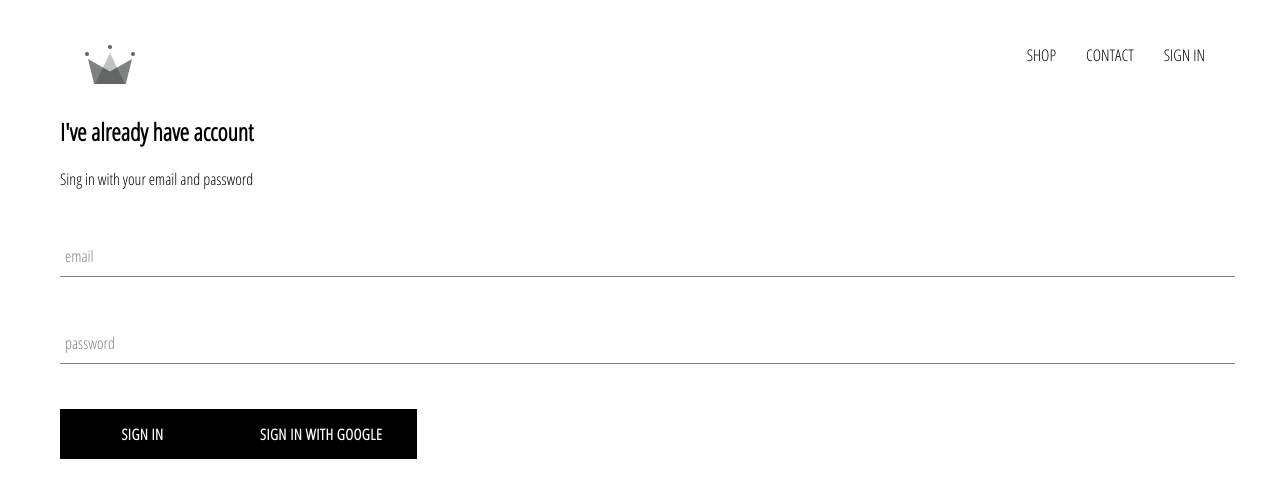
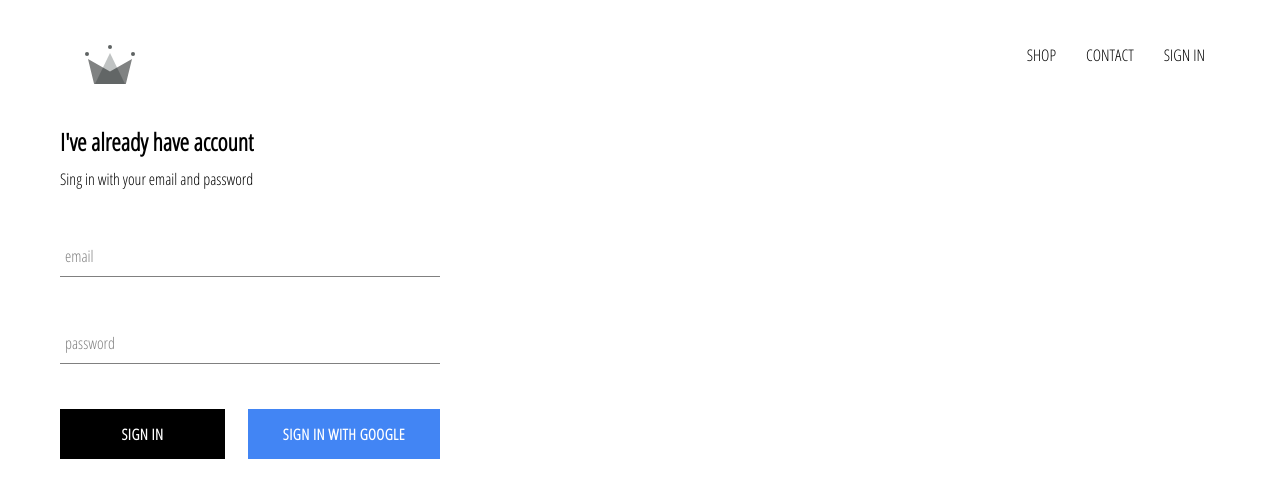
Before and after one commit to adriankonopko/crown-clothing, a React (Create React App) app: page /signin in a window 1280 px wide. Shown: the top 498 px of the page. Built offline with nearby package versions, Linux system fonts and the light colour scheme; no server answers.

Commit message:
add google sign in and sing out with styling

```diff
--- a/src/App.css
+++ b/src/App.css
@@ -7,3 +7,7 @@
     text-decoration: none;
     color: black;
 }
+
+* {
+    box-sizing: border-box;
+}
--- a/src/App.js
+++ b/src/App.js
@@ -1,5 +1,7 @@
 import React from 'react'
 import { Route, Switch } from 'react-router-dom';
+import { auth } from './firebase/firebase.util';
+
 import './App.css';
 import HomePage from './pages/homepage/homepage.component';
 import ShopPage from './pages/shop/shop.component';
@@ -7,17 +9,43 @@
 import SignInAndSignUp from './pages/sign-in-and-sign-up/sign-in-and-sign-up.component';
 
 
-function App() {
+class App extends React.Component {
+    constructor() {
+        super();
+
+        this.state = {
+            currentUser: null
+        }
+    }
+
+    unsubscribeFromAuth = null;
+
+    componentDidMount() {
+        this.unsubscribeFromAuth = auth.onAuthStateChanged(user => {
+            this.setState({ currentUser: user });
+
+            console.log(user);
+        })
+
+    }
+
+    componentWillUnmount() {
+        this.unsubscribeFromAuth();
+    }
+
+    render() {
         return (
             <div>
-        <Header/>
+                <Header currentUser={ this.state.currentUser } />
                 <Switch>
-          <Route exact path='/' component={HomePage} />
-          <Route path='/shop' component={ShopPage} />
-          <Route path='/signin' component={SignInAndSignUp} />
+                    <Route exact path = '/' component = { HomePage } />
+                    <Route path = '/shop' component = { ShopPage } />
+                    <Route path = '/signin' component = { SignInAndSignUp }/>
                 </Switch>
             </div>
         );
     }
 
+}
+
 export default App;
--- a/src/components/custom-button/custom-button.component.jsx
+++ b/src/components/custom-button/custom-button.component.jsx
@@ -2,9 +2,10 @@
 
 import './custom-button.styles.scss'
 
-const CustomButton = ({ children, ...otherButtonProps }) => (
+const CustomButton = ({ children, isGoogleSignIn, ...otherButtonProps }) => (
 
-    <button className='custom-button' {...otherButtonProps}>
+    <button
+        className={`${isGoogleSignIn ? 'google-sign-in' : ''} custom-button`} {...otherButtonProps}>
         {children}
     </button>
 
--- a/src/components/custom-button/custom-button.styles.scss
+++ b/src/components/custom-button/custom-button.styles.scss
@@ -13,10 +13,17 @@
     font-weight: bolder;
     border: none;
     cursor: pointer;
-
     &:hover {
         background-color: white;
         color: black;
         border: 1px solid black;
     }
+    &.google-sign-in {
+        background-color: #4285f4;
+        color: white;
+        &:hover {
+            background-color: #357ae8;
+            border: none;
         }
+    }
+}
--- a/src/components/header/header.component.jsx
+++ b/src/components/header/header.component.jsx
@@ -1,11 +1,12 @@
 import React from 'react';
 import { Link } from 'react-router-dom';
+import { auth } from '../../firebase/firebase.util';
 
 import { ReactComponent as Logo } from '../../assets/crown.svg';
 
 import './header.styles.scss';
 
-const Header = () => (
+const Header = ({ currentUser }) => (
     <div className='header'>
         <Link className='logo-container' to='/'>
             <Logo className='logo' />
@@ -13,7 +14,12 @@
         <div className='options'>
             <Link className='option' to='/shop'>SHOP</Link>
             <Link className='option' to='/contact'>CONTACT</Link>
-            <Link className='option' to='/signin'>SIGN IN</Link>
+            {
+                currentUser ?
+                <div className='option' onClick={() => auth.signOut()}>SIGN OUT</div>
+                :
+                <Link className='option' to='/signin' >SIGN IN</Link>
+            }
         </div>
     </div>
 )
--- a/src/components/header/header.styles.scss
+++ b/src/components/header/header.styles.scss
@@ -4,22 +4,20 @@
     display: flex;
     justify-content: space-between;
     margin-bottom: 25px;
-
     .logo-container {
         height: 100%;
         width: 70px;
         padding: 25px;
     }
-
     .options {
         width: 50%;
         height: 100%;
         display: flex;
         align-items: center;
         justify-content: flex-end;
-
         .option {
             padding: 10px 15px;
+            cursor: pointer;
         }
     }
 }
--- a/src/components/sign-in/sign-in.component.jsx
+++ b/src/components/sign-in/sign-in.component.jsx
@@ -5,7 +5,7 @@
 
 import { signInWithGoogle } from '../../firebase/firebase.util';
 
-import './sign-in.styles.scss'
+import './sign-in.styles.scss';
 
 class SignIn extends React.Component{
     constructor(props){
@@ -31,7 +31,7 @@
     render(){
         return(
             <div className='sign-in'>
-                <h2>I've already have account</h2>
+                <h2 className='title'>I've already have account</h2>
                 <span>Sing in with your email and password </span>
                 <form onSubmit={this.handleSubmit}>
                     <FormInput
@@ -48,9 +48,14 @@
                         handleChange={this.handleChange}
                         label='password'
                         required />
+                    <div className='buttons'>
+                        <CustomButton type='submit'>Sign In</CustomButton>
+                        <CustomButton onClick={ signInWithGoogle } isGoogleSignIn >
+                            {' '}
+                            Sign in with Google{' '}
+                        </CustomButton>
+                    </div>
 
-                    <CustomButton type='submit'>Sign In</CustomButton>
-                    <CustomButton onClick={signInWithGoogle}>Sign in with Google</CustomButton>
                 </form>
             </div>
         )
--- a/src/components/sign-in/sign-in.styles.scss
+++ b/src/components/sign-in/sign-in.styles.scss
@@ -0,0 +1,12 @@
+.sign-in {
+    width: 380px;
+    display: flex;
+    flex-direction: column;
+    .title {
+        margin: 10px 0;
+    }
+    .buttons {
+        display: flex;
+        justify-content: space-between;
+    }
+}
--- a/src/firebase/firebase.util.js
+++ b/src/firebase/firebase.util.js
@@ -21,6 +21,6 @@
 
 provider.setCustomParameters({ prompt: 'select_account' });
 
-export const signInWithGoogle = auth.signInWithPopup(provider);
+export const signInWithGoogle = () => auth.signInWithPopup(provider);
 
 export default firebase;
--- a/src/index.js
+++ b/src/index.js
@@ -9,7 +9,7 @@
 
 ReactDOM.render(
     <BrowserRouter>
-        <App / >
+        <App/>
     </BrowserRouter>,
     document.getElementById('root')
 );
```
Lines whose indentation alone changed are shown as unchanged.
